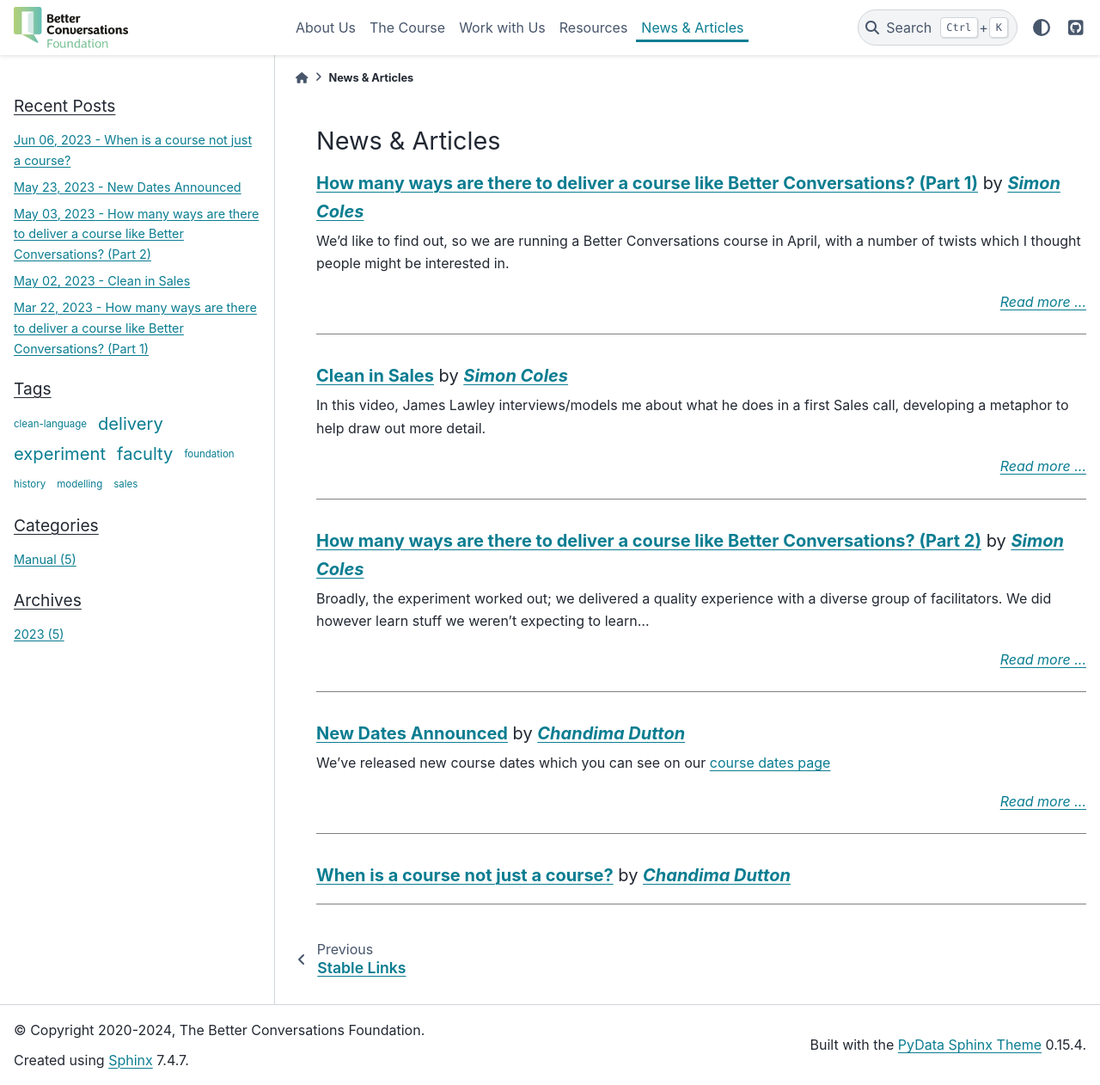
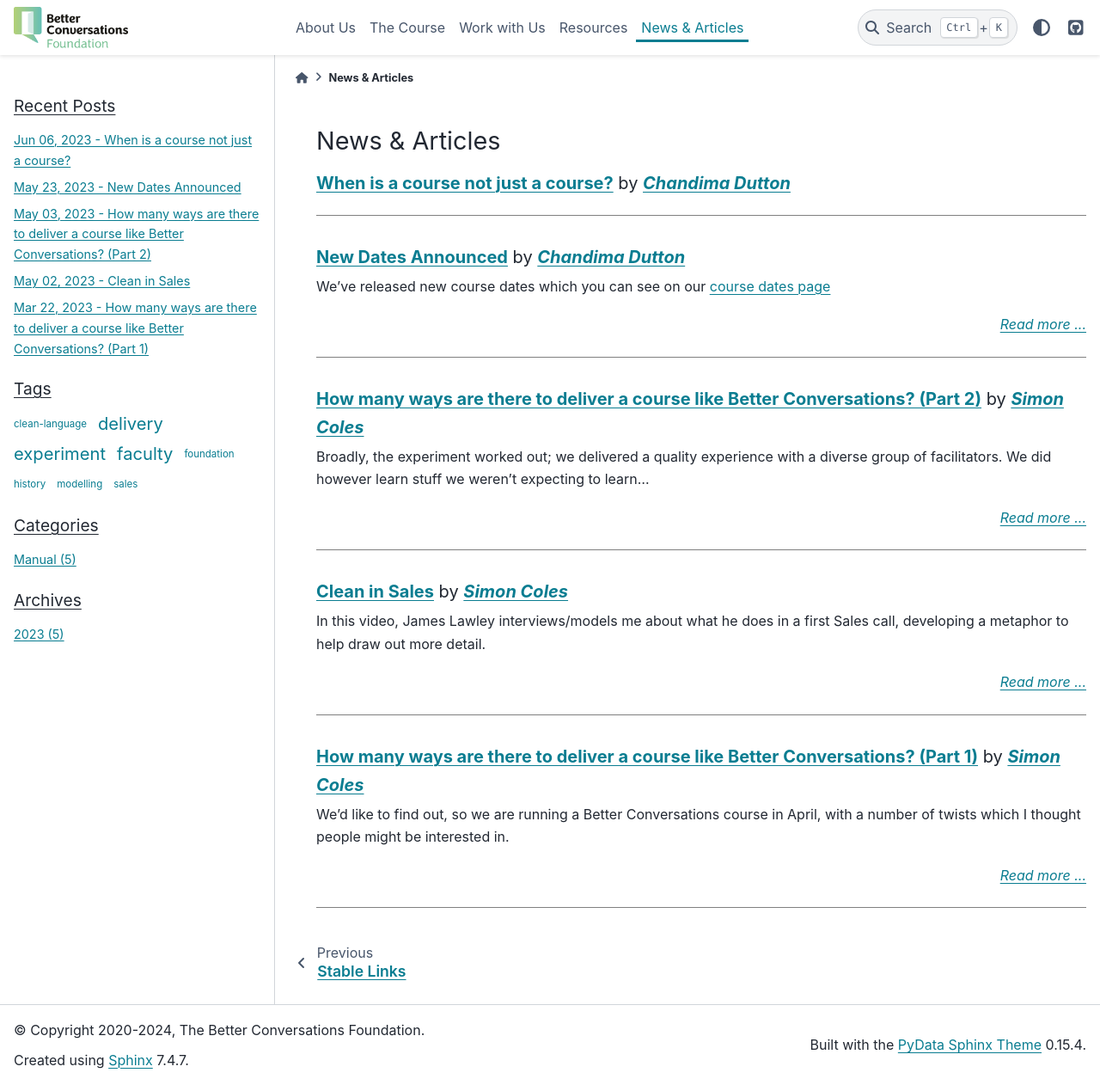
Before and after one commit to Better-Conversations/docs.bettercourses.org, a Sphinx documentation site: the page built from source/blog/index.rst, in a window 1280 px wide and 1262 px high. Shown: the whole window at 86% size. Built offline with Sphinx 7.4.7 and the PyData theme 0.15.4, drawn with Linux system fonts in a browser that asks for light colours; pages that are not in the unit, such as notebooks, are missing from menus; comment, search, counter and statistics services are not loaded; part of the change alters nothing that is shown.

```diff
--- a/source/blog/index.rst
+++ b/source/blog/index.rst
@@ -2,10 +2,9 @@
 News & Articles
 ===============
 
-.. postlist:: 5
+.. postlist:: 10
    :date: %A, %B %d, %Y
    :format: {title} by {author}
    :list-style: circle
    :excerpts:
-   :sort:
    :expand: Read more ...
```
